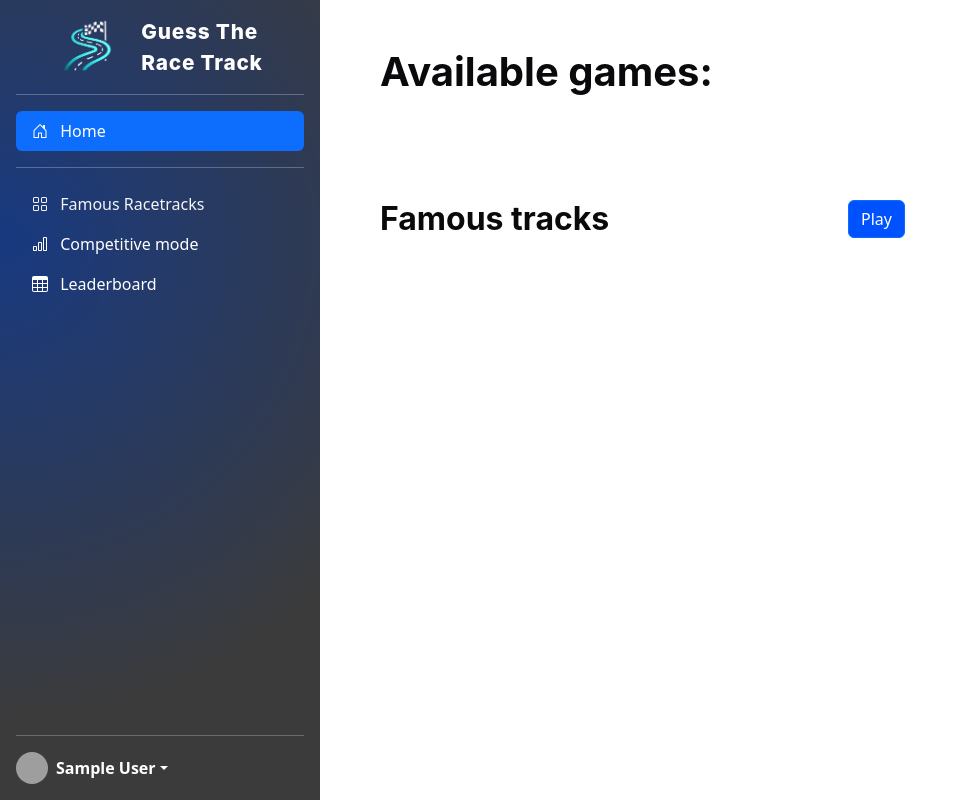
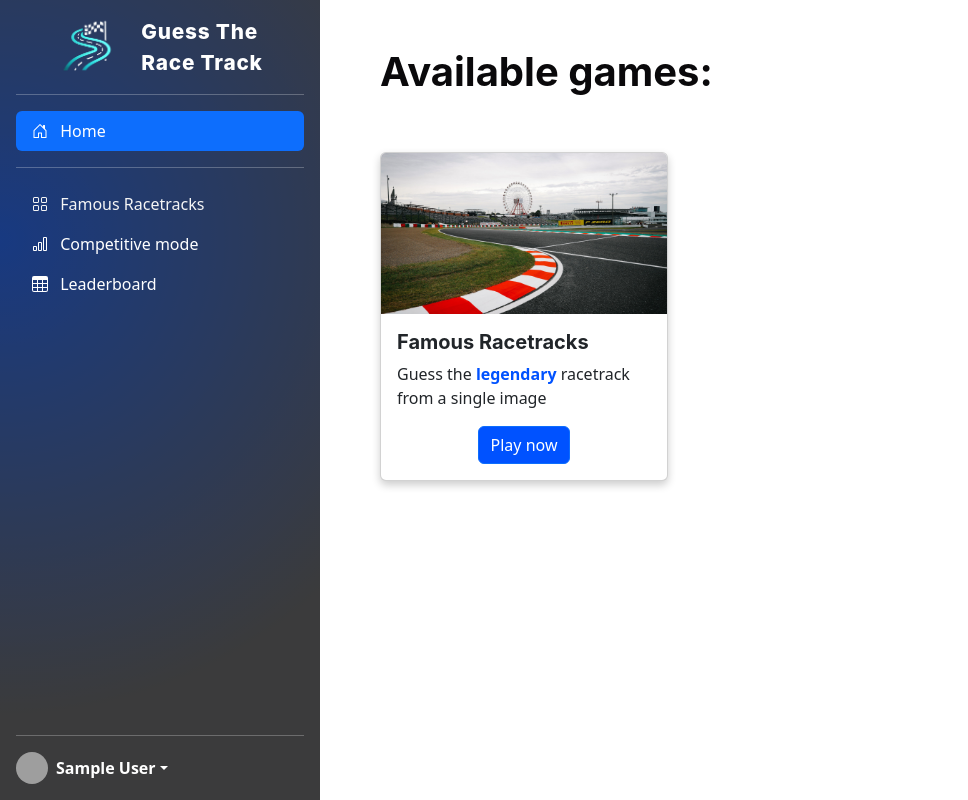
Before and after one commit to WilliamHoltsdalen/guesstheracetrack, a Django app: page /games/ in a window 1280 px wide. Shown: the whole page, without its empty margins (0-968 px from the left). Run offline with Django 4.2, Linux system fonts and the light colour scheme; the visitor is signed in with stand-in values (Sample User, id 1); parts of the project's set-up code (start-up, migrations or seed data) failed here and were passed over; some libraries are stand-ins or nearby versions; grey boxes are pictures that could not be loaded.

Commit message:
Add game-card on 'home' page, and update styling

```diff
--- a/guesstheracetrack/static/css/home.css
+++ b/guesstheracetrack/static/css/home.css
@@ -0,0 +1,15 @@
+.game-card {
+  width: 18rem; box-shadow: 0 4px 8px 0 rgba(0,0,0,0.2);
+}
+
+.highlighted-word {
+  font-weight: 600;
+  color: var(--blue);
+}
+
+.button-row {
+  display: flex;
+  flex-direction: column;
+  justify-content: center;
+  align-items: center;
+}
--- a/guesstheracetrack/templates/games/home.html
+++ b/guesstheracetrack/templates/games/home.html
@@ -11,19 +11,29 @@
       {% csrf_token %}
       <div class="container">
         <div class="row">
-          <div class="col m-5">
+          <div class="col m-5 mb-0">
             <h1>Available games:</h1>
           </div>
           <div class="row">
             <div class="col m-5">
-              <h2>Famous tracks</h2>
-            </div>
-            <div class="col m-5">
-              {% if user.is_authenticated %}
-                <a href="{% url 'games:famous_tracks' %}" class="btn btn-primary">Play</a>
-              {% else %}
-                <a href="{% url 'account_login' %}" class="btn btn-primary">Login</a>
-              {% endif %}
+              <div class="card game-card">
+                <img class="card-img-top"
+                     src="{% static 'images/racetracks/suzuka.jpg' %}"
+                     alt="Race Track" />
+                <div class="card-body">
+                  <h5 class="card-title">Famous Racetracks</h5>
+                  <p class="card-text">
+                    Guess the <span class="highlighted-word">legendary</span> racetrack from a single image
+                  </p>
+                  <div class="button-row">
+                    {% if user.is_authenticated %}
+                      <a href="{% url 'games:famous_tracks' %}" class="btn btn-primary">Play now</a>
+                    {% else %}
+                      <a href="{% url 'account_login' %}" class="btn btn-primary">Login</a>
+                    {% endif %}
+                  </div>
+                </div>
+              </div>
             </div>
           </div>
         </div>
```
